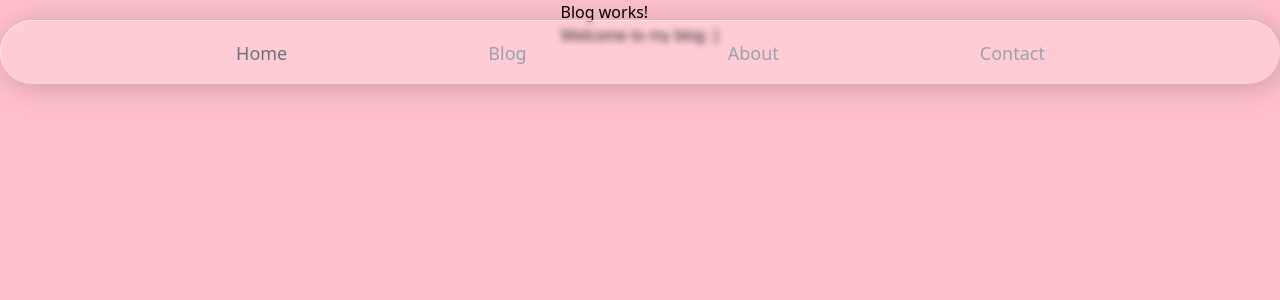
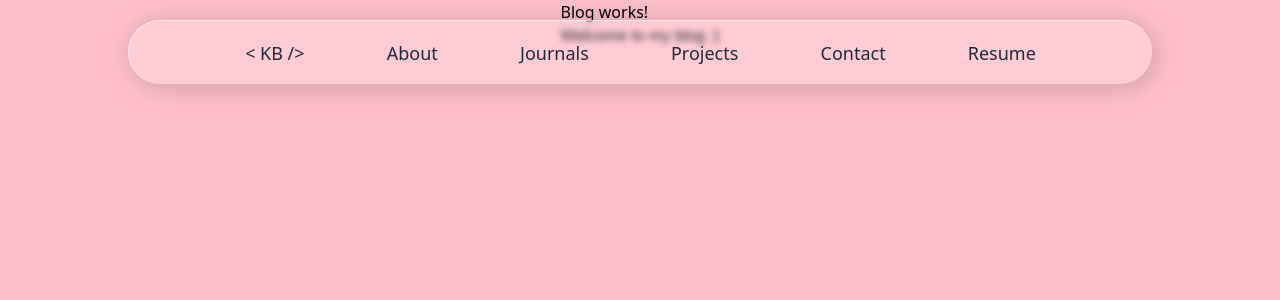
Before and after one commit to kaeden-bryer/PersonalWebsite, a React (Vite) app: page /blog in a window 1280 px wide. Shown: the top 300 px of the page. Built offline with nearby package versions, Linux system fonts and the light colour scheme.

Commit message:
Update NavBar

```diff
--- a/src/components/About.tsx
+++ b/src/components/About.tsx
@@ -20,7 +20,7 @@ function About() {
                 id="about"
                 className="min-h-screen flex flex-col justify-center items-center bg-gradient-to-b from-pink-100 via-pink-300 to-pink-200"
             >
-                <h1 className="flex justify-center text-[4em]">About Me</h1>
+                <h1 className="flex justify-center text-[4em]">ALOE.ToString()</h1>
                 <motion.div
                     initial={{ opacity: 0, scale: 0}}
                     animate={{opacity: 1, scale: 1}}
--- a/src/components/Contact.tsx
+++ b/src/components/Contact.tsx
@@ -1,4 +1,3 @@
-import React from 'react'
 import '../index.css'
 
 function Contact() {
--- a/src/components/Navbar.tsx
+++ b/src/components/Navbar.tsx
@@ -7,12 +7,14 @@
 function Navbar() {
     return (
         <>
-            <div className="glass-container sticky w-screen h-16 flex flex-row items-center justify-center mt-5">
+            <div className="sticky z-10 glass-container w-[80%] h-16 flex flex-row items-center justify-self-center justify-center mt-5">
                 <ul className="flex flex-row list-none justify-evenly w-screen">
-                    <li className="text-gray-500 px-4 text-lg hover:text-gray-300"><a href="/">Home</a></li>
-                    <li className="text-gray-400 px-4 text-lg hover:text-gray-300"><a href="/blog">Blog</a></li>
-                    <li className="text-gray-400 px-4 text-lg hover:text-gray-300"><a href="#about">About</a></li>
-                    <li className="text-gray-400 px-4 text-lg hover:text-gray-300"><a href="#contact">Contact</a></li>
+                    <li className="text-gray-800 px-4 text-lg hover:text-gray-300"><a href="/">&lt; KB /&gt;</a></li>
+                    <li className="text-gray-800 px-4 text-lg hover:text-gray-300"><a href="#about">About</a></li>
+                    <li className="text-gray-800 px-4 text-lg hover:text-gray-300"><a href="/blog">Journals</a></li>
+                    <li className="text-gray-800 px-4 text-lg hover:text-gray-300"><a href="/projects">Projects</a></li>
+                    <li className="text-gray-800 px-4 text-lg hover:text-gray-300"><a href="#contact">Contact</a></li>
+                    <li className="text-gray-800 px-4 text-lg hover:text-gray-300"><a href="Resume.pdf">Resume</a></li>
                 </ul>
             </div>
         </>
--- a/src/main.tsx
+++ b/src/main.tsx
@@ -8,14 +8,14 @@ import Navbar from './components/Navbar.tsx'
 
 createRoot(document.getElementById('root')!).render(
   <StrictMode>
-    <div className="fixed top-0 left-0 w-screen">
-      <Navbar />
-    </div>
     <BrowserRouter>
       <Routes>
         <Route path="/" element={<App />} />
         <Route path="/blog" element={<Blog />} />
       </Routes>
     </BrowserRouter>
+    <div className="fixed top-0 left-0 w-screen">
+      <Navbar />
+    </div>
   </StrictMode>,
 )
```
